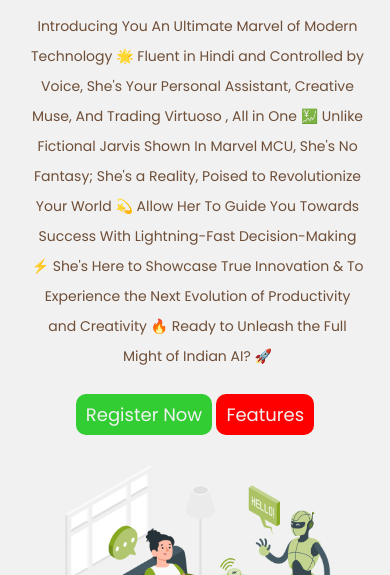
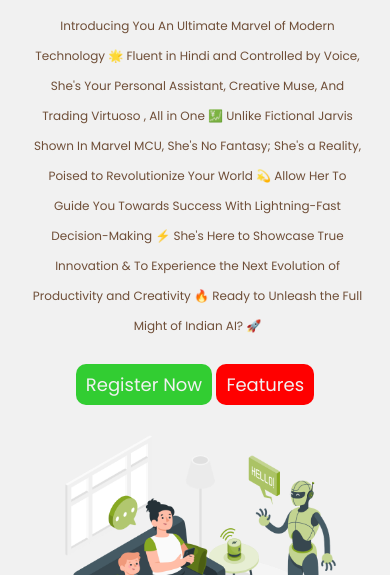
Before and after one commit to Durgaai-Solutions/Durgaai-Original-Site, a plain HTML site: page index.html in a window 390 px wide. Shown: the part 269-844 px from the top of the page. Drawn offline with nearby package versions, Linux system fonts and the light colour scheme.

Commit message:
Update Style.css

```diff
--- a/Home/Style.css
+++ b/Home/Style.css
@@ -601,7 +601,7 @@ body{
         line-height: 6rem;
     }
     .Home01 .Content p{
-        font-size: 2rem;
+        font-size: 1.8rem;
         line-height: 3rem;
     }
     .Image01 img{
@@ -644,7 +644,7 @@ body{
         line-height: 4rem;
     }
     .Home01 .Content p{
-        font-size: 1.6rem;
+        font-size: 1.4rem;
         line-height: 3rem;
     }
     .Image01 img{
@@ -674,7 +674,7 @@ body{
         line-height: 3rem;
     }
     .Home01 .Content p{
-        font-size: 1.6rem;
+        font-size: 1.4rem;
         line-height: 3rem;
     }
     .Image01 img{
@@ -707,7 +707,7 @@ body{
         font-size: 2.95rem;
     }
     .Home01 .Content p{
-        font-size: 1.4rem;
+        font-size: 1.2rem;
         line-height: 3rem;
     }
     .Image01 img{
```
